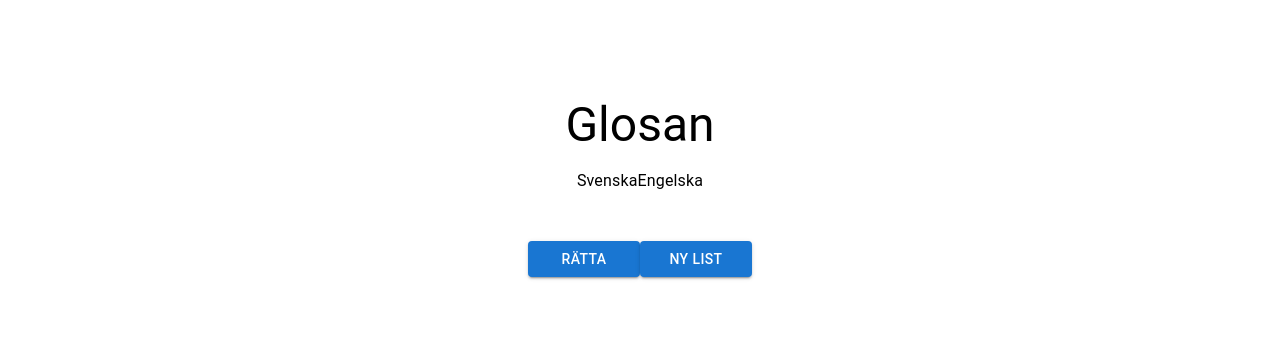
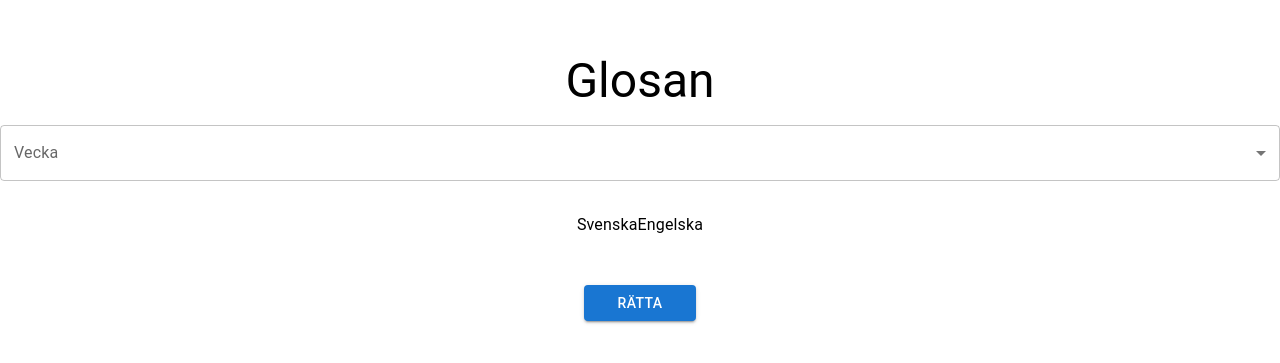
Before and after one commit to Nicklas-Holmqvist/language-learning, a React (Create React App) app: page / in a window 1280 px wide. Shown: the part 173-536 px from the top of the page. Built offline with nearby package versions, Linux system fonts and the light colour scheme.

Commit message:
added selector for weeks and functionality

```diff
--- a/src/components/List/List.tsx
+++ b/src/components/List/List.tsx
@@ -1,4 +1,4 @@
-import { Button, Grid, Typography } from '@mui/material';
+import { Button, FormControl, Grid, InputLabel, MenuItem, Select, SelectChangeEvent, Typography } from '@mui/material';
 import React, { useEffect, useState } from 'react'
 
 import { weeks } from '../../db/wordLists';
@@ -18,16 +18,19 @@ const List = () => {
 
     const [listOfWeeks, setListOfWeeks] = useState<string[]>([])
 
-    useEffect(() => {
+    const changeWeek = (e: SelectChangeEvent) => {
+        const choice:number = parseInt(e.target.value)
+        const id:number = choice-3
+        setListOne([])
+        setListTwo([])
 
-    })
-
-    const changeWeek = () => {
-        if(weeks[1][4] !== undefined)setListOne(weeks[1][4][0])
+        if(choice === undefined) return
+        if(weeks[id][choice] !== undefined)setListOne(weeks[id][choice][0])
         else setListOne([])
-        if(weeks[1][4] !== undefined)setListTwo(weeks[1][4][1])
+        if(weeks[id][choice] !== undefined)setListTwo(weeks[id][choice][1])
         else setListTwo([])
         setLoaded(false)
+
     }
 
     const runRandomList = () => {
@@ -151,10 +154,26 @@ const List = () => {
         </Button>
     </Grid>)
 
+    const weekSelector = listOfWeeks.map((week) => <MenuItem value={week}>{week}</MenuItem>)
+
     return(
         <Grid container className={classes.container}>
             <Grid container className={classes.section}>
-                <Typography className={classes.header} variant='h3'>Glosan</Typography>
+                <Grid container className={classes.wordContainer}>
+                    <Typography className={classes.header} variant='h3'>Glosan</Typography>
+                    <FormControl fullWidth>
+                        <InputLabel id="weekSelect">Vecka</InputLabel>
+                        <Select
+                            labelId="weekSelect"
+                            id="demo-simple-select"
+                            label="Vecka"
+                            value=''
+                            onChange={(e)=>changeWeek(e)}
+                        >
+                            {weekSelector}
+                        </Select>
+                    </FormControl>
+                </Grid>
                 <Grid container className={classes.wordContainer}>
                     <Grid item direction='column' className={classes.left}>
                         <Typography className={classes.title}>Svenska</Typography>
@@ -166,7 +185,6 @@ const List = () => {
                     </Grid>
                 </Grid>
                 <Button className={classes.btn} variant='contained' onClick={correctAnswers}>Rätta</Button>
-                <Button className={classes.btn} variant='contained' onClick={changeWeek}>Ny list</Button>
             </Grid>
         </Grid>
     )
--- a/src/db/wordLists.tsx
+++ b/src/db/wordLists.tsx
@@ -1,6 +1,6 @@
 import { IWordItem } from "../type/wordItem";
 
-export const weeks = [
+export const weeks:any = [
   {3:[[
     { id: 1, word: "mun", boolean: false, number: "",  correct: false },
     { id: 2, word: "tand", boolean: false, number: "",  correct: false },
```
